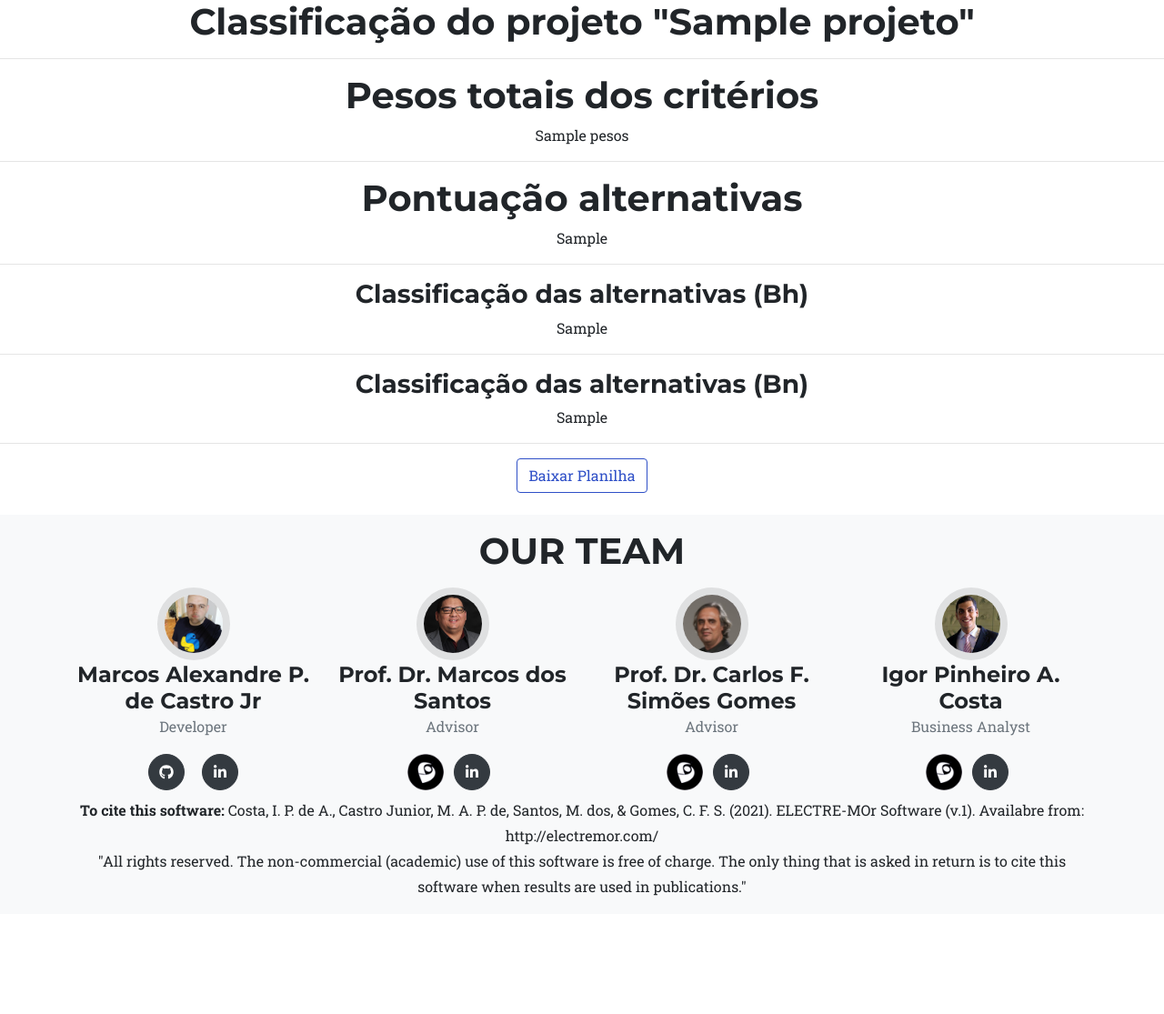
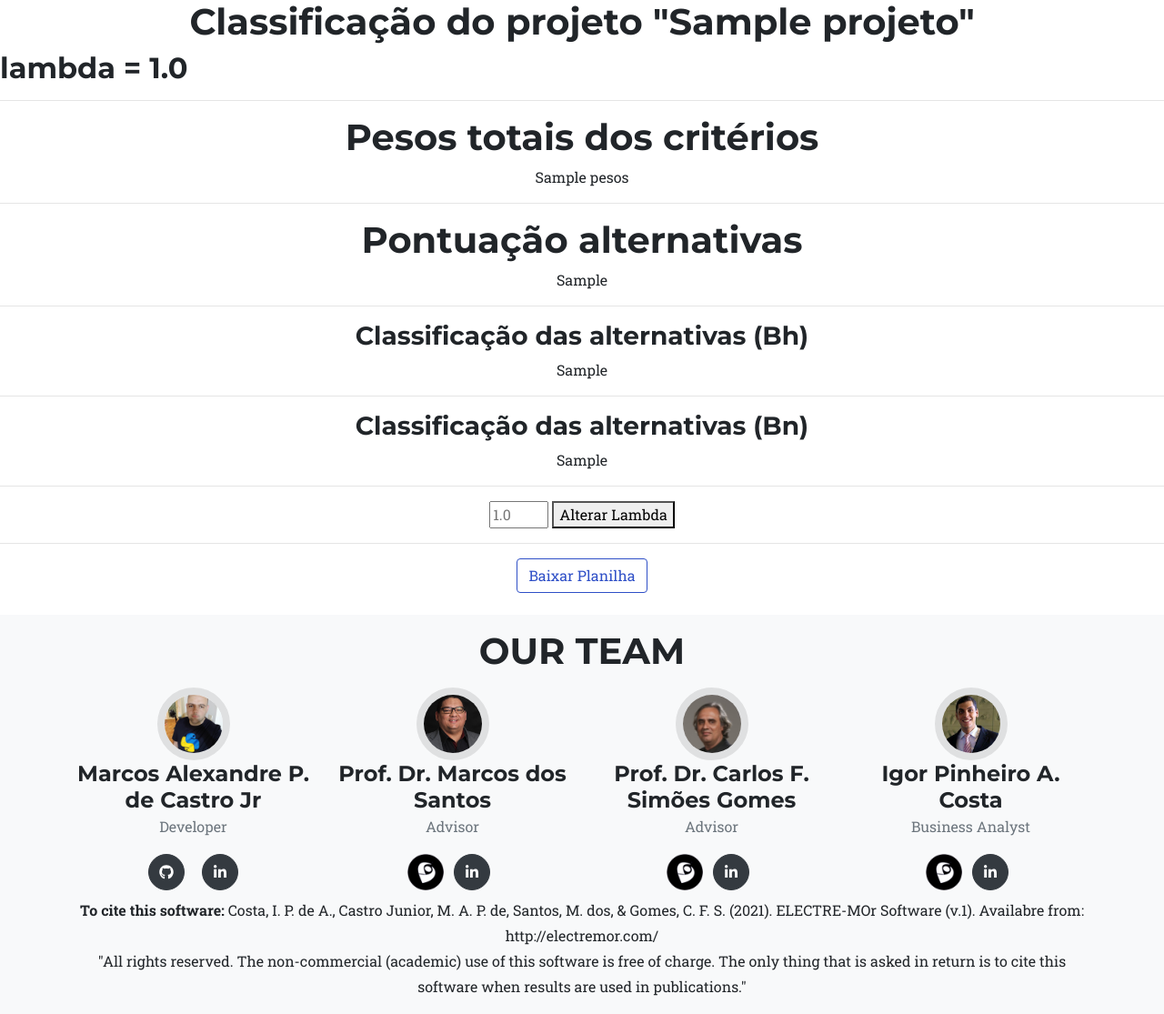
Before and after one commit to im-alexandre/ordinais, a Django app: template electre_mor/templates/resultado.html in a window 1280 px wide. Shown: the part 56-1171 px from the top of the page at 91% size. Before the commit the page ends 1041 px from the top, so only its background shows below. Run offline with Django 3.2, Linux system fonts and the light colour scheme; tables that the repository leaves empty hold one stand-in row (values such as "Sample post"); the template is opened without the code that fills it: values that come from a table or form of the project are taken from there, most other values are stand-ins (such as "Sample title", 1, 10 or a date in 2020); some libraries are stand-ins or nearby versions; some web fonts are replaced.

Commit message:
Incluindo form para alterar o lambda do projeto

```diff
--- a/electre_mor/core/views.py
+++ b/electre_mor/core/views.py
@@ -426,6 +426,11 @@ def resultado(request, projeto_id):
     bn = projeto.qtde_classes
     lamb = projeto.lamb
 
+    print(request.POST)
+
+    if request.method == 'POST':
+        projeto.lamb = request.POST.get("lamb")
+
     pesos = matriz.pesos_criterios
     pesos.sort_values(by='peso', ascending=False, inplace=True)
     pesos = pesos.to_html(index=False)
@@ -498,6 +503,7 @@ def resultado(request, projeto_id):
             'pontuacao_alternativas': pontuacao_alternativas,
             'df_cla_range': classificacao.to_html(),
             'df_cla_quantil': classificacao_quantil.to_html(),
+            'projeto': projeto
             # 'df_cla_quantil': df_cla_quantil,
         })
 
--- a/electre_mor/templates/resultado.html
+++ b/electre_mor/templates/resultado.html
@@ -3,6 +3,7 @@
 
 
 <h1 class="d-flex justify-content-center">Classificação do projeto "{{projeto.nome}}"</h1>
+<h2>lambda = {{projeto.lamb}}</h2>
 
 <hr>
 {% if pesos %}
@@ -42,6 +43,14 @@
 </div>
 </div>
 <hr>
+<div class="m-0 p-0 row justify-content-center">
+<form action="{% url 'resultado' projeto_id=projeto.id %}" method="POST">
+    {% csrf_token %}
+    <input type="number" name="lamb" id="lamb" placeholder="{{ projeto.lamb }}" min="0.5" max="1" step="0.1">
+    <button type="submit">Alterar Lambda</button>
+</form>
+</div>
+<hr>
 <div class="d-flex justify-content-center">
 <a href="javascript:{% include "download_planilha.js" %}" class="btn btn-outline-primary" data-id={{ projeto.id }}>Baixar Planilha</a>
 </div>
```
